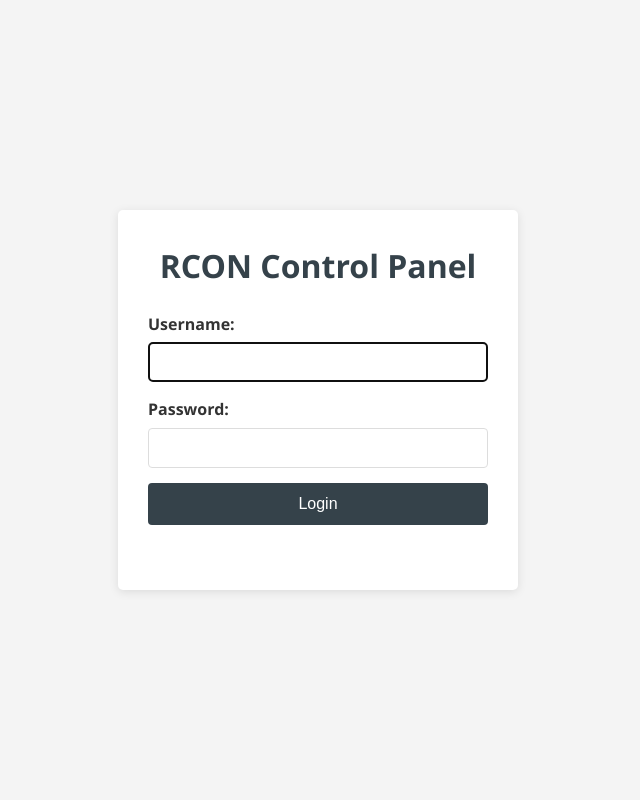
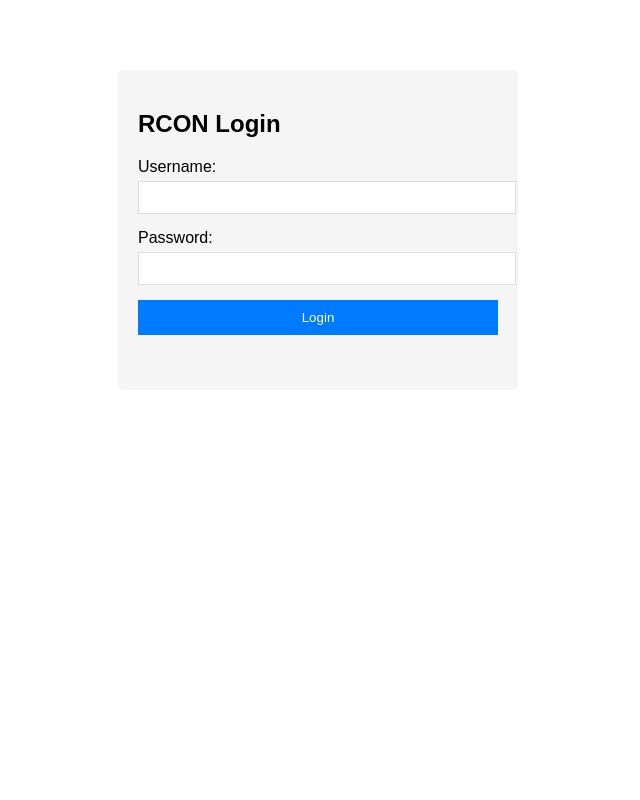
Before and after one commit to i4studiosproductions/gcmd, a Flask app: template server/templates/login.html in a window 1280 px wide. Shown: the whole page, without its empty margins (322-962 px from the left). Run offline with Flask 3, Linux system fonts and the light colour scheme; the template is opened without the code that fills it, so the values that code supplies are empty.

Commit message:
Update login.html

```diff
--- a/server/templates/login.html
+++ b/server/templates/login.html
@@ -5,123 +5,45 @@
     <meta name="viewport" content="width=device-width, initial-scale=1.0">
     <title>RCON Login</title>
     <style>
-        * {
-            box-sizing: border-box;
-            margin: 0;
-            padding: 0;
-        }
-
-        body {
-            font-family: 'Segoe UI', Tahoma, Geneva, Verdana, sans-serif;
-            line-height: 1.6;
-            color: #333;
-            background-color: #f4f4f4;
-            display: flex;
-            justify-content: center;
-            align-items: center;
-            height: 100vh;
-        }
-
-        .login-container {
-            background: white;
-            padding: 30px;
-            border-radius: 5px;
-            box-shadow: 0 2px 10px rgba(0,0,0,0.1);
-            width: 100%;
-            max-width: 400px;
-        }
-
-        .login-container h1 {
-            text-align: center;
-            margin-bottom: 20px;
-            color: #35424a;
-        }
-
-        .form-group {
-            margin-bottom: 15px;
-        }
-
-        .form-group label {
-            display: block;
-            margin-bottom: 5px;
-            font-weight: bold;
-        }
-
-        .form-group input {
-            width: 100%;
-            padding: 10px;
-            border: 1px solid #ddd;
-            border-radius: 4px;
-            font-size: 16px;
-        }
-
-        button {
-            width: 100%;
-            background: #35424a;
-            color: #fff;
-            border: none;
-            padding: 12px;
-            border-radius: 4px;
-            cursor: pointer;
-            font-size: 16px;
-        }
-
-        button:hover {
-            background: #e8491d;
-        }
-
-        .message {
-            margin-top: 15px;
-            padding: 10px;
-            border-radius: 4px;
-            text-align: center;
-        }
-
-        .error {
-            background: #ffebee;
-            color: #c62828;
-            border: 1px solid #ef9a9a;
-        }
-
-        .success {
-            background: #e8f5e9;
-            color: #2e7d32;
-            border: 1px solid #a5d6a7;
-        }
+        body { font-family: Arial, sans-serif; max-width: 400px; margin: 50px auto; padding: 20px; }
+        .login-form { background: #f5f5f5; padding: 20px; border-radius: 5px; }
+        .form-group { margin-bottom: 15px; }
+        label { display: block; margin-bottom: 5px; }
+        input { width: 100%; padding: 8px; border: 1px solid #ddd; }
+        button { background: #007bff; color: white; border: none; padding: 10px; width: 100%; cursor: pointer; }
+        .message { margin-top: 15px; padding: 10px; border-radius: 3px; }
+        .error { background: #ffebee; color: #c62828; }
     </style>
 </head>
 <body>
-    <div class="login-container">
-        <h1>RCON Control Panel</h1>
+    <div class="login-form">
+        <h2>RCON Login</h2>
         <form id="loginForm">
             <div class="form-group">
-                <label for="username">Username:</label>
-                <input type="text" id="username" name="username" required>
+                <label>Username:</label>
+                <input type="text" id="username" required>
             </div>
             <div class="form-group">
-                <label for="password">Password:</label>
-                <input type="password" id="password" name="password" required>
+                <label>Password:</label>
+                <input type="password" id="password" required>
             </div>
             <button type="submit">Login</button>
         </form>
-        <div id="loginMessage" class="message"></div>
+        <div id="message" class="message"></div>
     </div>
 
     <script>
-        document.getElementById('loginForm').addEventListener('submit', async function(e) {
+        document.getElementById('loginForm').addEventListener('submit', async (e) => {
             e.preventDefault();
-
             const username = document.getElementById('username').value;
             const password = document.getElementById('password').value;
-            const messageDiv = document.getElementById('loginMessage');
 
             try {
                 const response = await fetch('/login', {
                     method: 'POST',
-                    headers: {
-                        'Content-Type': 'application/json'
-                    },
-                    body: JSON.stringify({ username, password })
+                    headers: { 'Content-Type': 'application/json' },
+                    body: JSON.stringify({ username, password }),
+                    credentials: 'include'
                 });
 
                 const result = await response.json();
@@ -129,17 +51,14 @@
                 if (result.status === 'success') {
                     window.location.href = '/admin';
                 } else {
-                    messageDiv.textContent = result.message;
-                    messageDiv.className = 'message error';
+                    document.getElementById('message').textContent = result.message;
+                    document.getElementById('message').className = 'message error';
                 }
             } catch (error) {
-                messageDiv.textContent = 'Login failed: ' + error.message;
-                messageDiv.className = 'message error';
+                document.getElementById('message').textContent = 'Login failed';
+                document.getElementById('message').className = 'message error';
             }
         });
-
-        // Auto-focus username field
-        document.getElementById('username').focus();
     </script>
 </body>
 </html>
```
